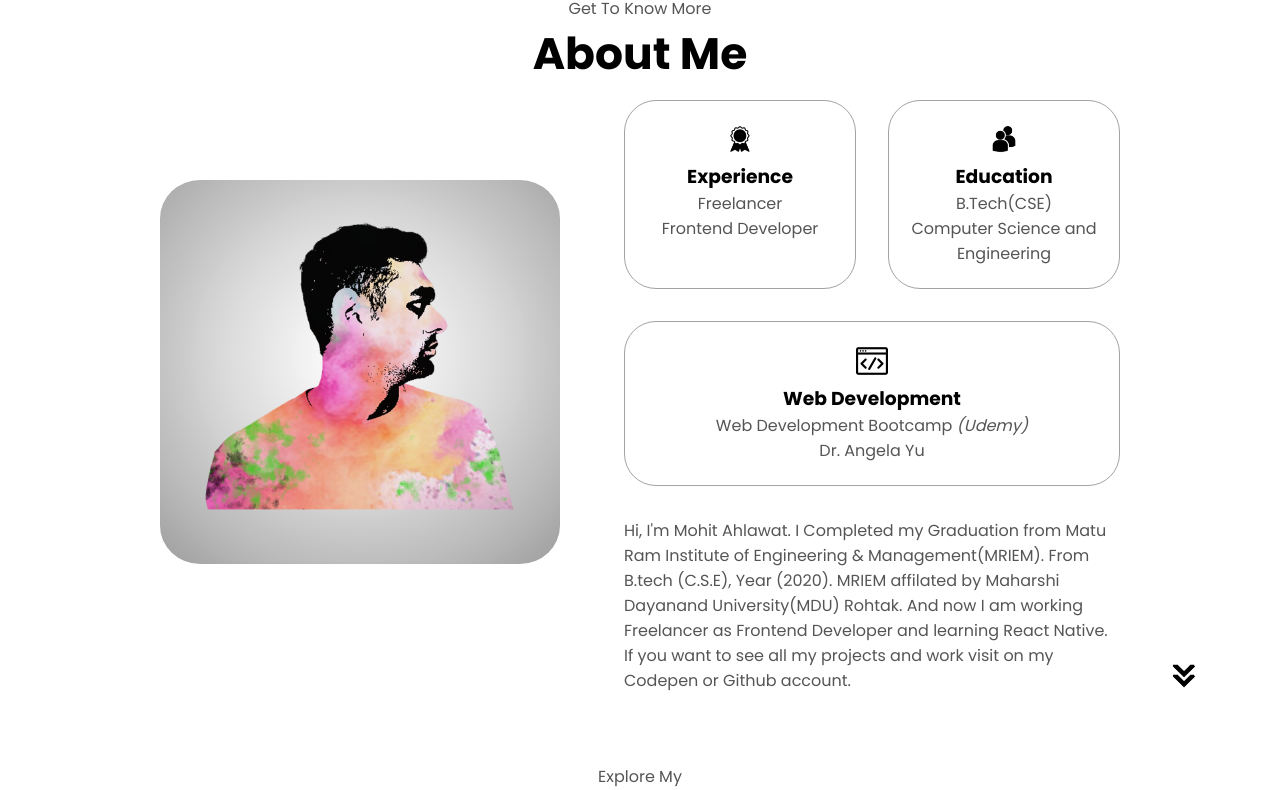
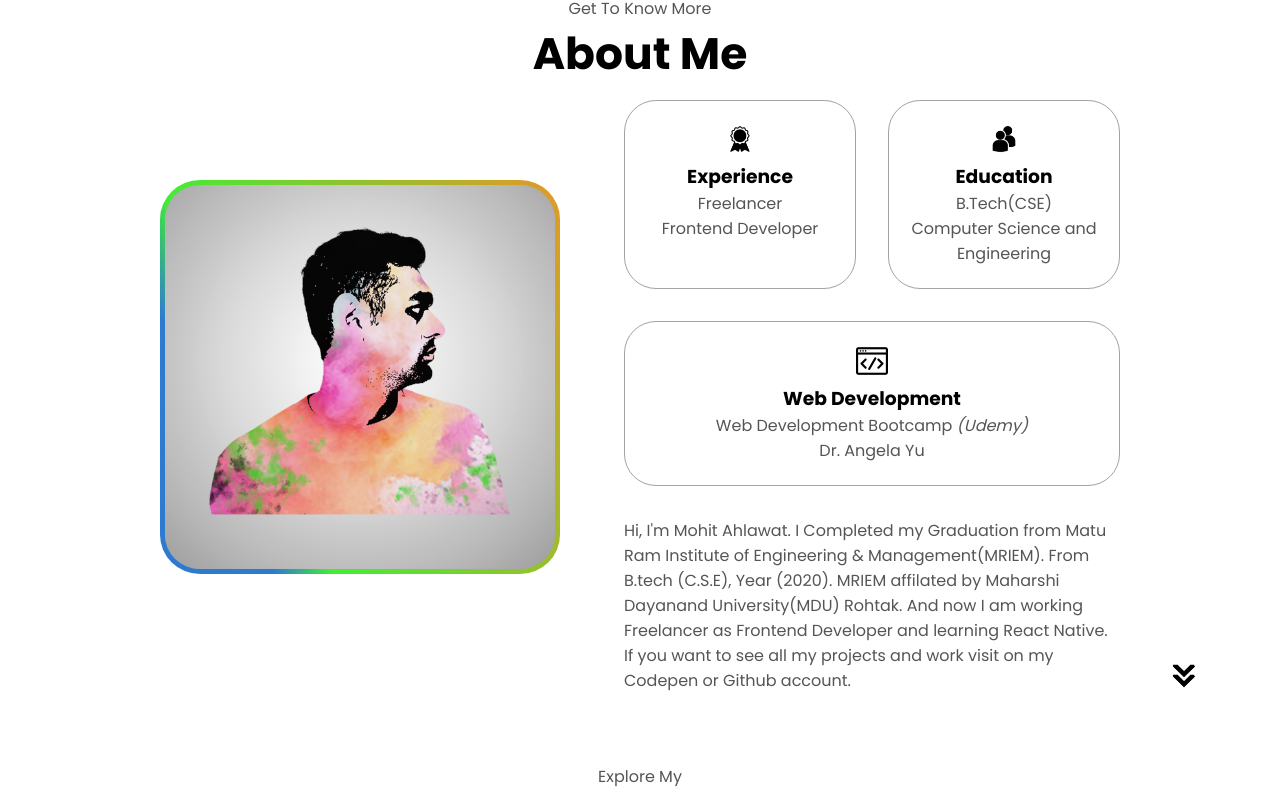
Before and after one commit to AhlawatMohit/PortfolioNew, a plain HTML site: page index.html in a window 1280 px wide. Shown: the part 932-1722 px from the top of the page. Drawn offline with nearby package versions, Linux system fonts and the light colour scheme.

Commit message:
Update styles.css

```diff
--- a/styles.css
+++ b/styles.css
@@ -210,6 +210,8 @@ section {
   width: 22rem;
   height: 22rem;
   border-radius: 50%;
+   padding: 0.3rem;
+  background: linear-gradient(66deg, rgb(44, 123, 209) 20%, rgb(65, 237, 52) 30%, rgb(227, 152, 39) 100%);
 }
 
 .section__text {
```
